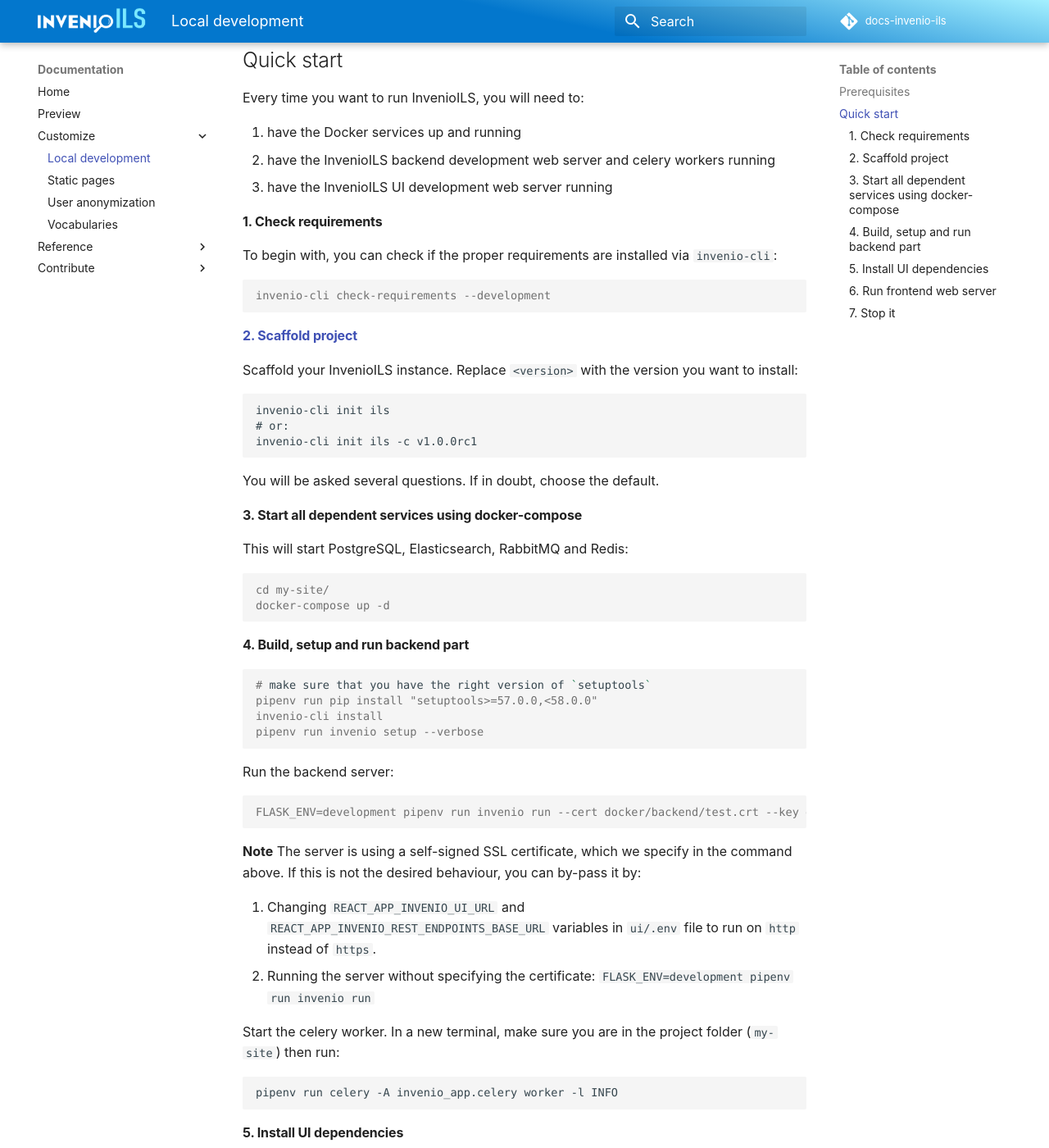
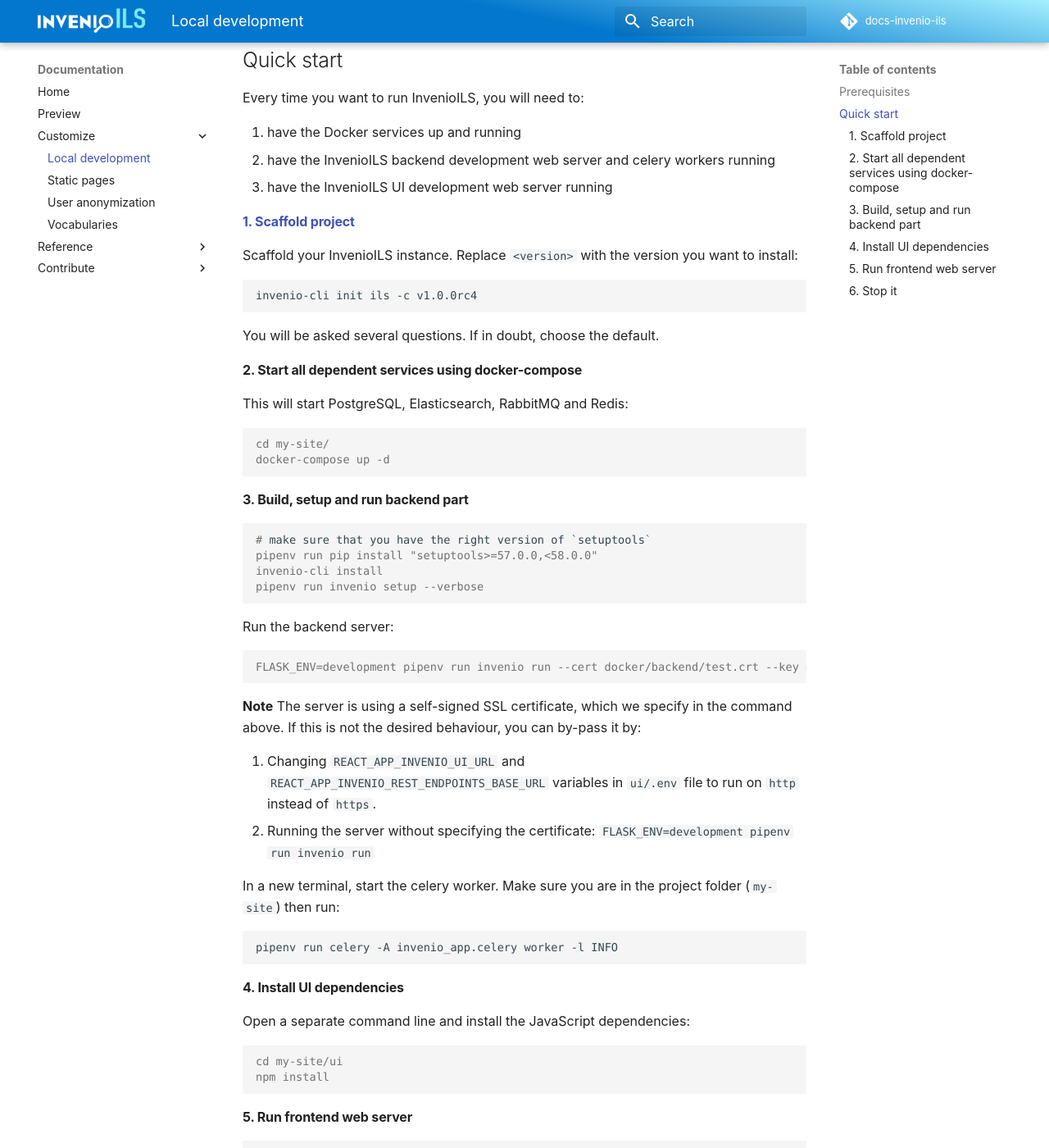
Before and after one commit to inveniosoftware/docs-invenio-ils, an MkDocs documentation site: the page built from docs/customize/develop.md, in a window 1280 px wide and 1400 px high, scrolled down 506 px. Shown: the whole window at 82% size. Built offline with MkDocs 1.6.1 and Material for MkDocs 9.7.7, drawn with Linux system fonts in a browser that asks for light colours; comment, search, counter and statistics services are not loaded; some of the changed text lies outside the part shown.

Commit message:
docs: customize: develop: remove check-requirements step for ILS and update ILS init version

````diff
--- a/docs/customize/develop.md
+++ b/docs/customize/develop.md
@@ -22,26 +22,17 @@ Every time you want to run InvenioILS, you will need to:
 3. have the InvenioILS UI development web server running
 
 
-#### 1. Check requirements
-To begin with, you can check if the proper requirements are installed via `invenio-cli`:
-
-```console
-invenio-cli check-requirements --development
-```
-
-#### [2. Scaffold project](../reference/scaffold.md)
+#### [1. Scaffold project](../reference/scaffold.md)
 
 Scaffold your InvenioILS instance. Replace `<version>` with the version you want to install:
 
 ```
-invenio-cli init ils
-# or:
-invenio-cli init ils -c v1.0.0rc1
+invenio-cli init ils -c v1.0.0rc4
 ```
 
 You will be asked several questions. If in doubt, choose the default.
 
-#### 3. Start all dependent services using docker-compose
+#### 2. Start all dependent services using docker-compose
 This will start PostgreSQL, Elasticsearch, RabbitMQ and Redis:
 
 ```console
@@ -83,14 +74,14 @@ cd my-site/ui
 npm install
 ```
 
-#### 6. Run frontend web server
+#### 5. Run frontend web server
 ```console
 npm start
 ```
 
 Now visit [https://127.0.0.1:3000](https://127.0.0.1:3000) (accept the self-signed certificate warning if proposed). You should now see the InvenioILS website.
 
-#### 7. Stop it
+#### 6. Stop it
 When you are done, you can stop your instance and optionally destroy the containers:
 
 To just stop the containers:
````
Also changed, not shown: other parts of docs/customize/develop.md (+3 -3 lines).
